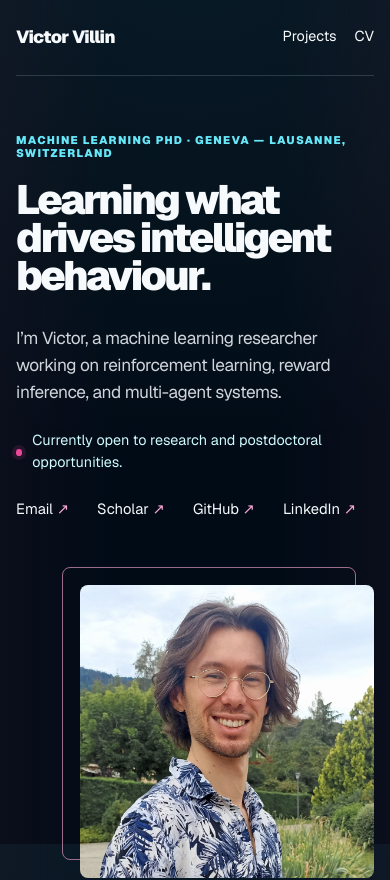
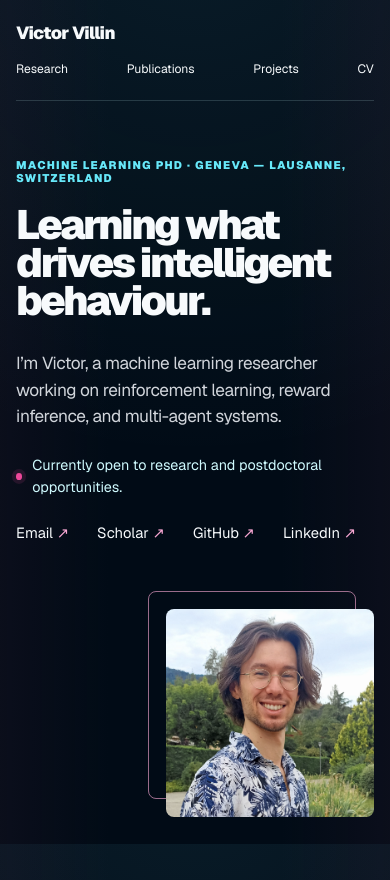
Before and after one commit to villinvic/villinvic.github.io, a Next.js app: page / in a window 390 px wide. Shown: the top 880 px of the page. Built offline with nearby package versions, Linux system fonts and the light colour scheme; a web font is replaced by a local one.

Commit message:
Refine mobile portrait and navigation

```diff
--- a/app/globals.css
+++ b/app/globals.css
@@ -151,10 +151,9 @@ footer p { margin: 0; }
 @media (max-width: 820px) {
   .site-header, .hero, .section, footer { width: min(100% - 32px, 680px); }
   .site-header { min-height: 76px; }
-  nav a:nth-child(-n + 2) { display: none; }
   .hero { min-height: auto; grid-template-columns: 1fr; padding: 72px 0 88px; gap: 64px; }
   .hero-title { font-size: clamp(2.45rem, 10.5vw, 3.95rem); }
-  .portrait-wrap { width: min(82%, 390px); margin-left: auto; }
+  .portrait-wrap { width: min(64%, 260px); margin-left: auto; }
   .split, .intro-grid { grid-template-columns: 1fr; }
   .section { padding: 80px 0; }
   .split { gap: 42px; }
@@ -164,9 +163,12 @@ footer p { margin: 0; }
   footer { grid-template-columns: 1fr auto; min-height: 0; }
 }
 @media (max-width: 520px) {
+  .site-header { min-height: 0; padding: 20px 0; flex-direction: column; align-items: stretch; gap: 14px; }
+  nav { width: 100%; justify-content: space-between; gap: 10px; font-size: .76rem; }
   .hero { padding-top: 58px; }
   .hero-title { letter-spacing: -.063em; }
   .lede { font-size: 1.08rem; }
+  .portrait-wrap { width: min(58%, 220px); }
   .publication { grid-template-columns: 46px 1fr auto; gap: 12px; }
   .project-card { padding: 25px; }
 }
```
